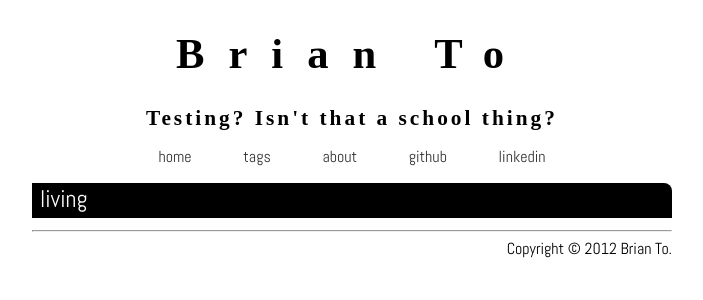
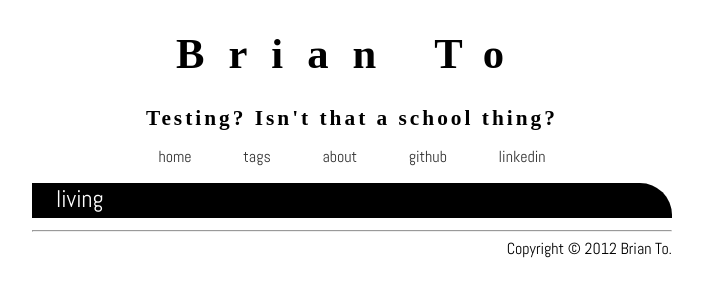
Before and after one commit to brianto/brianto.github.com, a Jekyll site: the page built from tags.html, in a window 1280 px wide. Shown: the top 300 px of the page, without its empty margins (288-991 px from the left). Built offline with Jekyll 4.4.1, drawn with Linux system fonts in a browser that asks for light colours; nearby versions of some CDN libraries; some web fonts are replaced.

Commit message:
Clean up tag page styling

```diff
--- a/css/simple.css
+++ b/css/simple.css
@@ -116,9 +116,13 @@
   padding-left: 8px;
   margin-bottom: 12px;
 
-  -webkit-border-top-right-radius: 8px;
-  -moz-border-radius-topright: 8px;
-  border-top-right-radius: 8px;
+  -webkit-border-top-right-radius: 32px;
+  -moz-border-radius-topright: 32px;
+  border-top-right-radius: 32px;
+}
+
+section.tag header {
+  padding: 0 0 4px 24px;
 }
 
 section.tag header a {
@@ -132,14 +136,12 @@
 }
 
 section.tag ul {
-  padding: 0;
+  padding: 0 0 0 24px;
 }
 
 section.tag li {
-  padding: 4px 8px 4px 8px;
   margin-bottom: 4px;
 
-  list-style: disc;
   color: #fff;
 
   -webkit-border-top-right-radius: 8px;
@@ -151,12 +153,11 @@
   transition: all 0.5s ease-in-out;
 }
 
-section.tag li:hover {
-  background: #eee;
-  color: #eee;
+section.tag li a:hover {
+  color: #ccc;
 }
 
-section.tag a {
+section.tag li a {
   color: #333;
 
   -moz-transition: all 0.5s ease-in-out;
```
